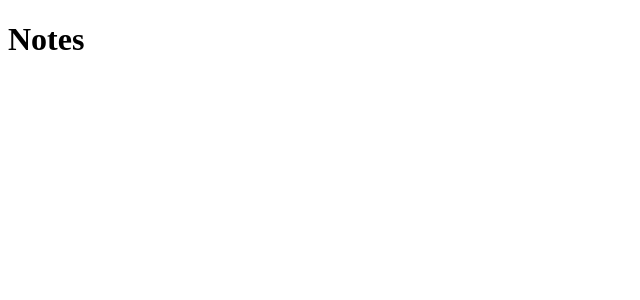
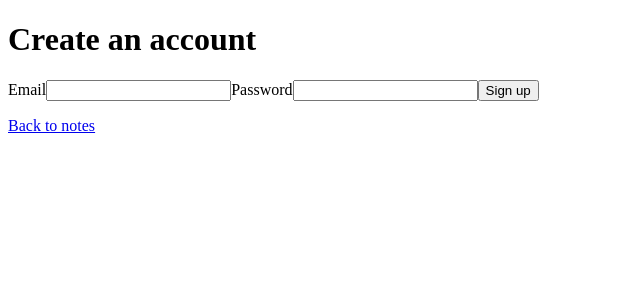
Before and after one commit to mishrarakesh-1902/Note-Taking-App, a React (Vite) app in the folder client/: page /signup in a window 1280 px wide. Shown: the top 300 px of the page, without its empty margins (0-640 px from the left). Built offline with nearby package versions, Linux system fonts and the light colour scheme; no server answers.

Commit message:
feat: add signup page on client

```diff
--- /dev/null
+++ b/client/src/AuthForm.tsx
@@ -0,0 +1,68 @@
+import { useState } from 'react'
+import type { FormEvent } from 'react'
+import { Link, useNavigate } from 'react-router-dom'
+import { api } from './api'
+import type { Session } from './api'
+
+export function AuthForm({ mode, onSession }: {
+  mode: 'signup' | 'login'
+  onSession?: (session: Session) => void
+}) {
+  const signup = mode === 'signup'
+  const navigate = useNavigate()
+  const [email, setEmail] = useState('')
+  const [password, setPassword] = useState('')
+  const [errors, setErrors] = useState<{ email?: string; password?: string }>({})
+  const [error, setError] = useState('')
+  const [pending, setPending] = useState(false)
+
+  async function submit(event: FormEvent<HTMLFormElement>) {
+    event.preventDefault()
+    const fields: typeof errors = {}
+    const address = email.trim()
+    if (!/^[^\s@]+@[^\s@]+\.[^\s@]+$/.test(address) || address.length > 254) {
+      fields.email = 'Enter a valid email address.'
+    }
+    if (password.length < 8) fields.password = 'Use at least 8 characters.'
+    if (new TextEncoder().encode(password).length > 72) fields.password = 'Use at most 72 bytes.'
+    setErrors(fields)
+    setError('')
+    if (fields.email || fields.password) return
+
+    setPending(true)
+    try {
+      const session = await api<Session>('/auth/' + mode, {
+        method: 'POST', body: JSON.stringify({ email: address, password }),
+      })
+      if (onSession) onSession(session)
+      else localStorage.setItem('notes.token', session.token)
+      navigate('/', { replace: true })
+    } catch (failure) {
+      setError(failure instanceof Error ? failure.message : 'Please try again.')
+    } finally {
+      setPending(false)
+    }
+  }
+
+  return (
+    <main className="auth">
+      <h1>{signup ? 'Create an account' : 'Log in'}</h1>
+      <form noValidate onSubmit={submit}>
+        <label htmlFor="email">Email</label>
+        <input id="email" type="email" autoComplete="email" value={email}
+          aria-invalid={Boolean(errors.email)} aria-describedby={errors.email ? 'email-error' : undefined}
+          onChange={event => setEmail(event.target.value)} />
+        {errors.email && <p id="email-error" className="error">{errors.email}</p>}
+        <label htmlFor="password">Password</label>
+        <input id="password" type="password" autoComplete={signup ? 'new-password' : 'current-password'}
+          value={password} aria-invalid={Boolean(errors.password)}
+          aria-describedby={errors.password ? 'password-error' : undefined}
+          onChange={event => setPassword(event.target.value)} />
+        {errors.password && <p id="password-error" className="error">{errors.password}</p>}
+        {error && <p role="alert" className="error">{error}</p>}
+        <button disabled={pending}>{pending ? 'Please wait…' : signup ? 'Sign up' : 'Log in'}</button>
+      </form>
+      <p><Link to="/">Back to notes</Link></p>
+    </main>
+  )
+}
--- /dev/null
+++ b/client/src/api.ts
@@ -0,0 +1,29 @@
+export interface User {
+  id: string
+  email: string
+  created_at: string
+}
+
+export interface Session {
+  token: string
+  user: User
+}
+
+const baseUrl = (import.meta.env.VITE_API_BASE_URL || '/api').replace(/\/$/, '')
+
+export async function api<T>(path: string, options: RequestInit = {}, token?: string): Promise<T> {
+  const headers = new Headers(options.headers)
+  if (options.body) headers.set('Content-Type', 'application/json')
+  if (token) headers.set('Authorization', 'Bearer ' + token)
+
+  const response = await fetch(baseUrl + path, { ...options, headers })
+  if (!response.ok) {
+    if (response.status === 401 && token) {
+      window.dispatchEvent(new CustomEvent('notes:unauthorized', { detail: token }))
+    }
+    const error = await response.json().catch(() => null)
+    throw new Error(error?.message || 'Request failed. Please try again.')
+  }
+  if (response.status === 204) return undefined as T
+  return response.json()
+}
--- a/client/src/main.tsx
+++ b/client/src/main.tsx
@@ -1,3 +1,16 @@
 import { createRoot } from 'react-dom/client'
+import { BrowserRouter, Navigate, Route, Routes } from 'react-router-dom'
+import { AuthForm } from './AuthForm'
 
-createRoot(document.getElementById('root')!).render(<h1>Notes</h1>)
+
+createRoot(document.getElementById('root')!).render(
+  <BrowserRouter>
+
+    <Routes>
+      <Route path="/" element={<h1>Notes</h1>} />
+      <Route path="/signup" element={<AuthForm key="signup" mode="signup" />} />
+      <Route path="*" element={<Navigate to="/" replace />} />
+    </Routes>
+
+  </BrowserRouter>,
+)
```
